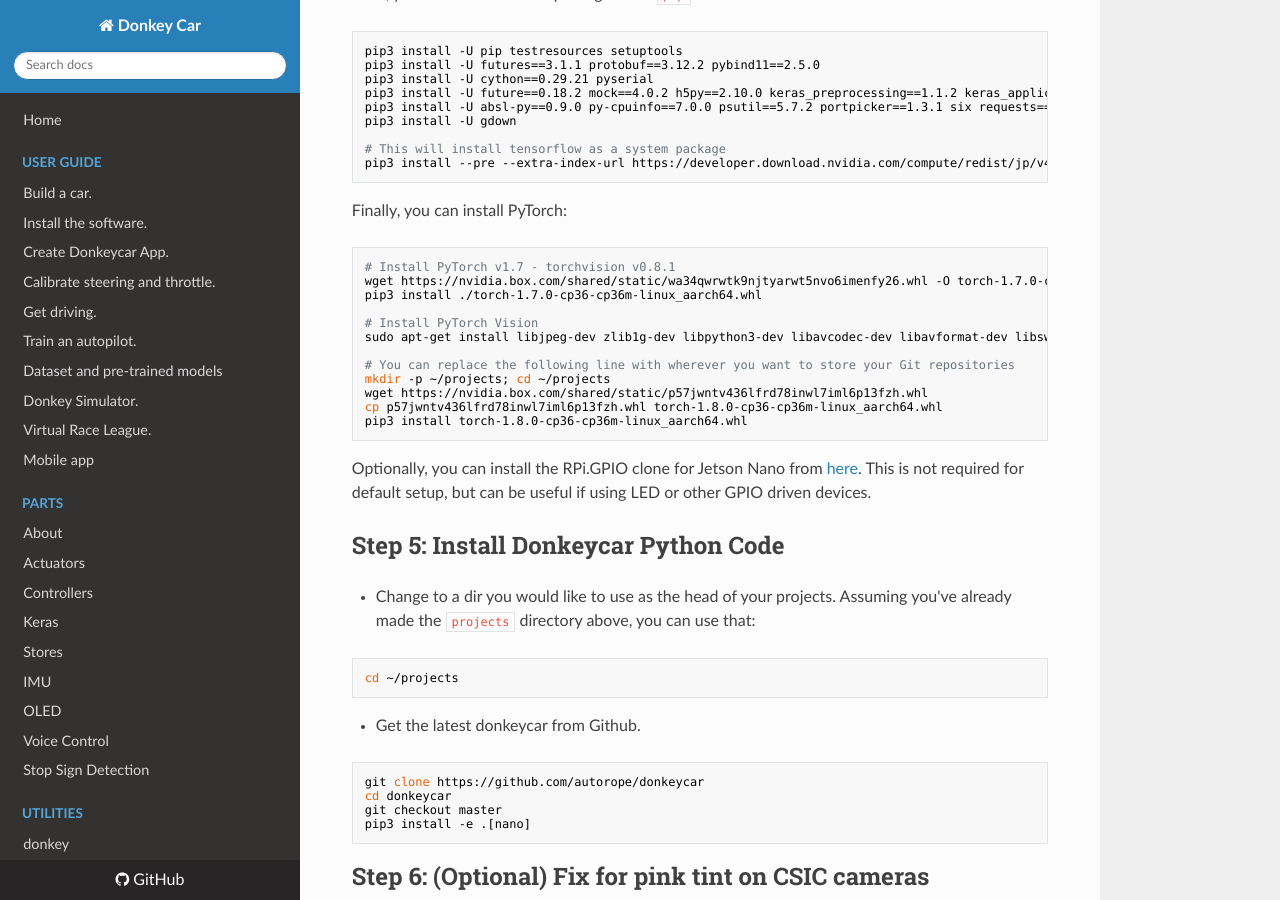
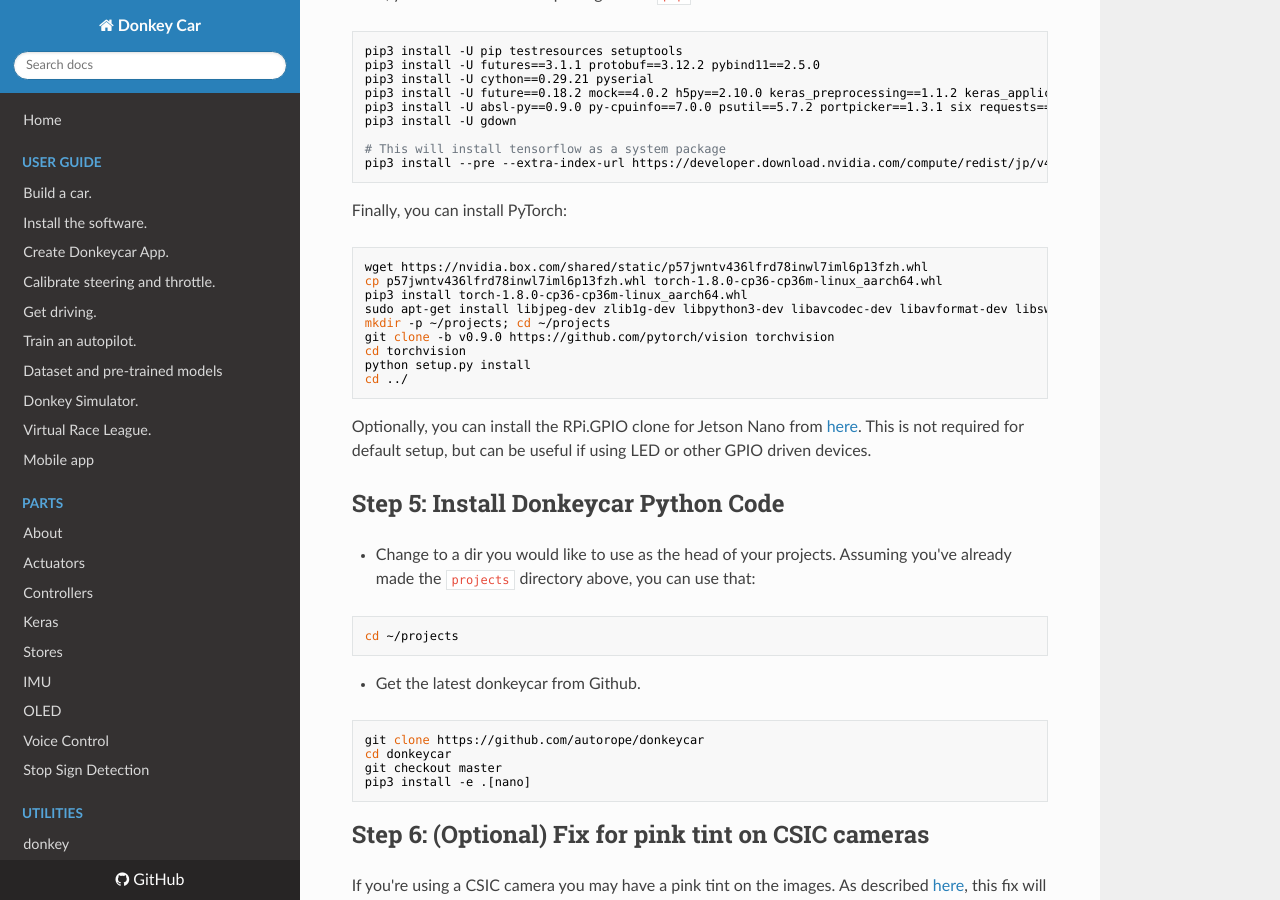
Before and after one commit to autorope/donkeydocs, an MkDocs documentation site: the page built from docs/guide/robot_sbc/setup_jetson_nano.md, in a window 1280 px wide and 900 px high, scrolled down 1233 px. Built offline with MkDocs 1.6.1, drawn with Linux system fonts in a browser that asks for light colours; nearby versions of some CDN libraries; old or Windows-style settings are respelled for this version of MkDocs.

Commit message:
Fixed PyTorch Vision instructions

````diff
--- a/docs/guide/robot_sbc/setup_jetson_nano.md
+++ b/docs/guide/robot_sbc/setup_jetson_nano.md
@@ -60,19 +60,17 @@ pip3 install --pre --extra-index-url https://developer.download.nvidia.com/compu
 ```
 
 Finally, you can install PyTorch:
+
 ```bash
-# Install PyTorch v1.7 - torchvision v0.8.1
-wget https://nvidia.box.com/shared/static/wa34qwrwtk9njtyarwt5nvo6imenfy26.whl -O torch-1.7.0-cp36-cp36m-linux_aarch64.whl
-pip3 install ./torch-1.7.0-cp36-cp36m-linux_aarch64.whl
-
-# Install PyTorch Vision
-sudo apt-get install libjpeg-dev zlib1g-dev libpython3-dev libavcodec-dev libavformat-dev libswscale-dev
-
-# You can replace the following line with wherever you want to store your Git repositories
-mkdir -p ~/projects; cd ~/projects
 wget https://nvidia.box.com/shared/static/p57jwntv436lfrd78inwl7iml6p13fzh.whl
 cp p57jwntv436lfrd78inwl7iml6p13fzh.whl torch-1.8.0-cp36-cp36m-linux_aarch64.whl
 pip3 install torch-1.8.0-cp36-cp36m-linux_aarch64.whl
+sudo apt-get install libjpeg-dev zlib1g-dev libpython3-dev libavcodec-dev libavformat-dev libswscale-dev
+mkdir -p ~/projects; cd ~/projects
+git clone -b v0.9.0 https://github.com/pytorch/vision torchvision
+cd torchvision
+python setup.py install
+cd ../
 ```
 
 Optionally, you can install the RPi.GPIO clone for Jetson Nano from [here](https://github.com/NVIDIA/jetson-gpio). This is not required for default setup, but can be useful if using LED or other GPIO driven devices.
````
